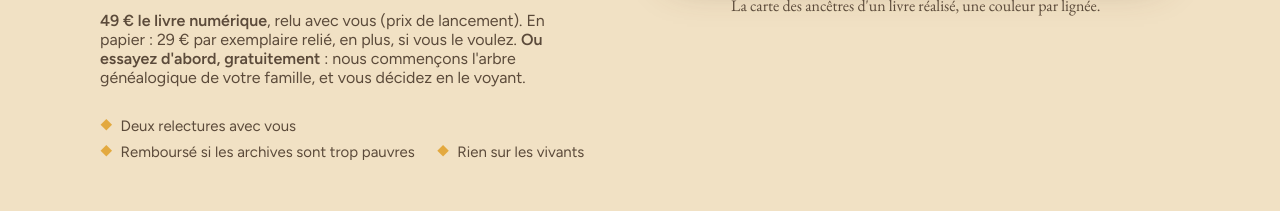
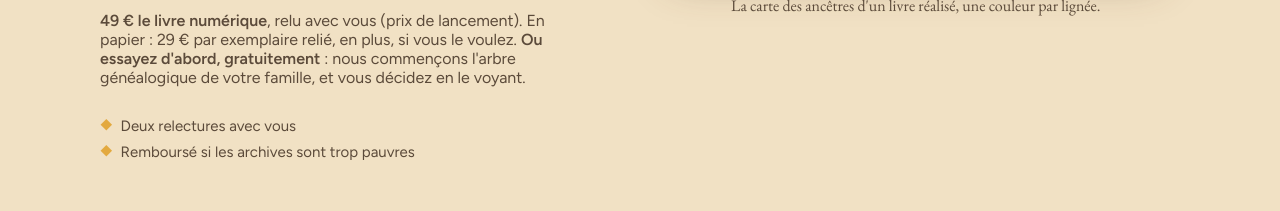
Before and after one commit to laurentjolie/vosracines, a plain HTML site: page index.html in a window 1280 px wide. Shown: the part 823-1034 px from the top of the page. Drawn offline with nearby package versions, Linux system fonts and the light colour scheme.

Commit message:
Accueil : retrait de « Rien sur les vivants » (repris de main)

```diff
--- a/index.html
+++ b/index.html
@@ -322,7 +322,7 @@ dialog.loupe button{display:inline-block;margin:0;min-height:48px;padding:0 22px
         <p class="prix-clair"><b>49 € le livre numérique</b>, relu avec vous (prix de lancement). En papier : 29 € par exemplaire relié, en plus, si vous le voulez. <b>Ou essayez d'abord, gratuitement</b> : nous commençons l'arbre généalogique de votre famille, et vous décidez en le voyant.</p>
         <div hidden>
         </div>
-        <div class="proof"><span>Deux relectures avec vous</span><span>Remboursé si les archives sont trop pauvres</span><span>Rien sur les vivants</span></div>
+        <div class="proof"><span>Deux relectures avec vous</span><span>Remboursé si les archives sont trop pauvres</span></div>
       </div>
       <figure class="dos">
         <img src="img/carte-ancetres.jpg?v=2" alt="La carte des ancêtres d'un livre réalisé : la France entière, chaque village de la famille marqué d'un cercle aux couleurs de sa lignée" width="1100" height="1040">
@@ -419,7 +419,7 @@ dialog.loupe button{display:inline-block;margin:0;min-height:48px;padding:0 22px
       <div class="engage">
         <div class="eg"><b>Un délai indicatif, expliqué</b><span>Quelques jours pour certaines familles, quelques semaines pour d'autres : cela dépend de ce que vous savez déjà et des actes que nous demandons aux mairies. Nous vous tenons au courant.</span></div>
         <div class="eg"><b>Remboursé si les archives sont trop pauvres</b><span>Si, après le premier échange, les registres de votre famille ne permettent pas d'écrire un vrai livre, nous vous remboursons intégralement.</span></div>
-        <div class="eg"><b>Rien sur les vivants</b><span>Le livre ne dit rien d'une personne vivante, à part ce que vous nous dites vous-même.</span></div>
+
       </div>
     </div>
   </section>
```
